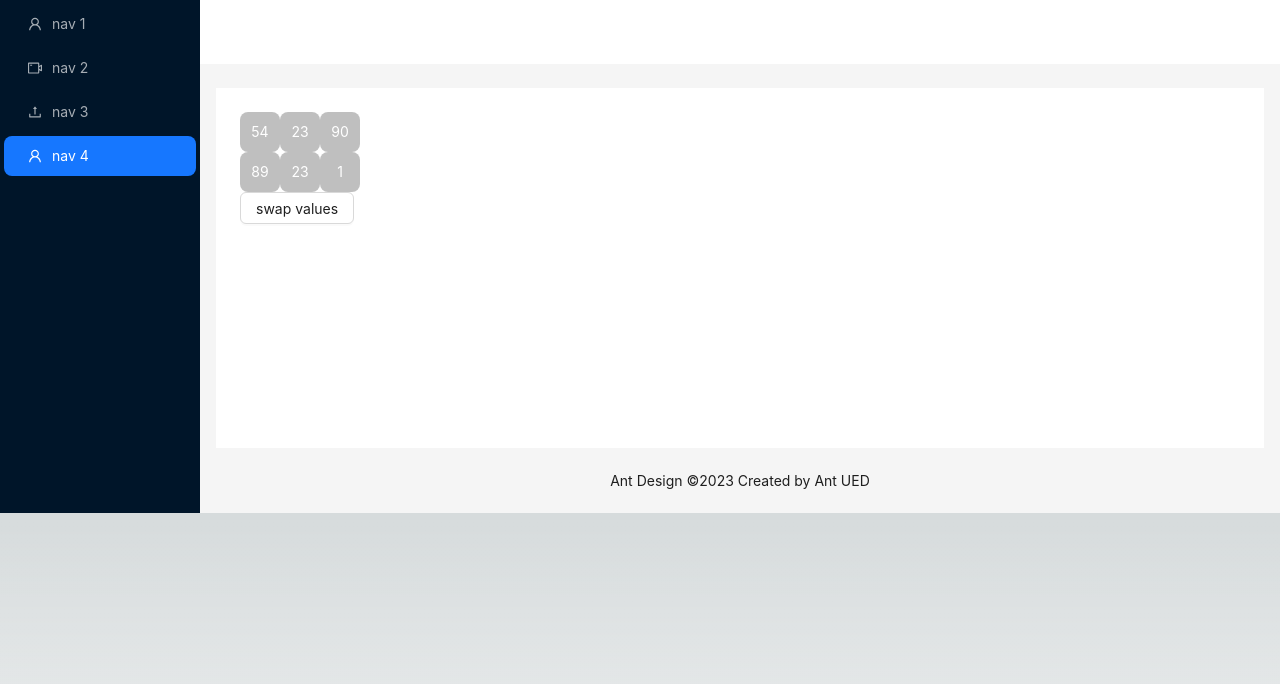
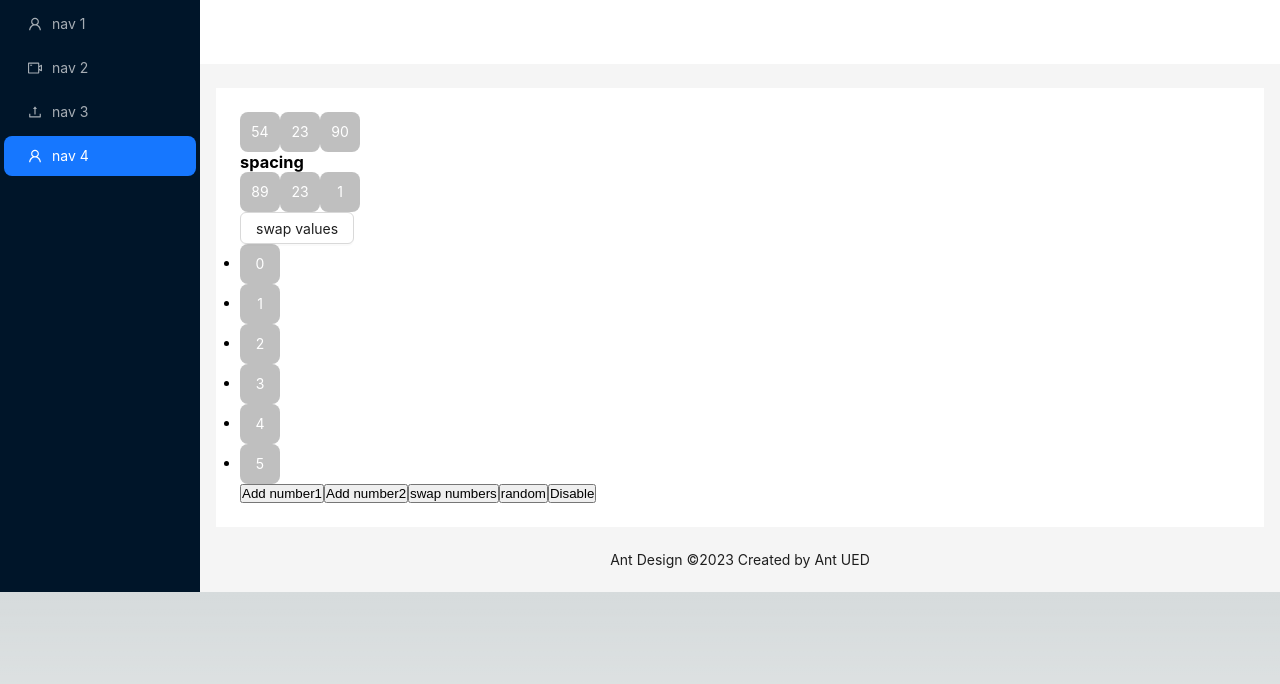
Before and after one commit to Aearsears/explain-lc, a Next.js app: page / in a window 1280 px wide. Shown: the top 684 px of the page. Built offline with nearby package versions, Linux system fonts and the light colour scheme.

Commit message:
added animations

```diff
--- a/package.json
+++ b/package.json
@@ -9,6 +9,7 @@
     "lint": "next lint"
   },
   "dependencies": {
+    "@formkit/auto-animate": "^1.0.0-beta.6",
     "@next/font": "13.1.6",
     "@types/node": "18.11.18",
     "@types/react": "18.0.27",
--- a/src/components/Array.tsx
+++ b/src/components/Array.tsx
@@ -1,12 +1,16 @@
 import { Avatar, Badge } from 'antd';
 import React from 'react';
+import { useAutoAnimate } from '@formkit/auto-animate/react';
 
 interface AppProps {
     data: number[];
+    ref: React.Ref<HTMLButtonElement>;
 }
 
-const Array: React.FC<AppProps> = ({ data }: AppProps) => {
+const Array: React.FC<AppProps> = ({ data }: AppProps & {}) => {
     const cells = [];
+
+    const [parent, enableAnimations] = useAutoAnimate(/* optional config */);
     for (let i = 0; i < data.length; i++) {
         cells.push(
             <Badge>
@@ -16,7 +20,7 @@ const Array: React.FC<AppProps> = ({ data }: AppProps) => {
             </Badge>
         );
     }
-    return <div>{cells}</div>;
+    return <ul ref={parent}>{cells}</ul>;
 };
 
 export default Array;
--- a/src/components/Content.tsx
+++ b/src/components/Content.tsx
@@ -1,5 +1,6 @@
-import { Button } from 'antd';
+import { Avatar, Badge, Button } from 'antd';
 import React, { useState } from 'react';
+import { useAutoAnimate } from '@formkit/auto-animate/react';
 import Array from './Array';
 
 interface AppProps {
@@ -10,10 +11,28 @@ const MyContent: React.FC<AppProps> = ({ data }: AppProps) => {
     const [array1, setArray1] = useState([54, 23, 90]);
     const [array2, setArray2] = useState([89, 23, 1]);
 
+    const [items, setItems1] = useState([0, 1, 2]);
+    const add1 = () => setItems1([...items, items.length]);
+    const add2 = () => setItems2([...items2, items2.length]);
+    const [items2, setItems2] = useState([3, 4, 5]);
+
+    const randomize = () => {
+        items.sort(() => (Math.random() > 0.5 ? 1 : -1));
+        setItems1([...items]);
+    };
+    const swaplistitems = () => {
+        let x1 = items[0];
+        items[0] = items2[0];
+        items2[0] = x1;
+        setItems1([...items]);
+        setItems2([...items2]);
+    };
+    const [parent, enableAnimations] = useAutoAnimate();
+    let animationsOn = true;
     const swapValues = () => {
         let x1 = array1[0];
-        array1[0] = array2[0];
-        array2[0] = x1;
+        array1[0] = array1[1];
+        array1[1] = x1;
         setArray1([...array1]);
         setArray2([...array2]);
         console.log('swapped');
@@ -21,9 +40,48 @@ const MyContent: React.FC<AppProps> = ({ data }: AppProps) => {
 
     return (
         <div>
-            <Array data={array1}></Array>
-            <Array data={array2}></Array>
+            <Array data={array1} ref={parent}></Array>
+            <div>
+                <h3 style={{ color: 'black' }}>spacing</h3>
+            </div>
+            <Array data={array2} ref={parent}></Array>
             <Button onClick={swapValues}>swap values</Button>
+
+            <ul ref={parent} style={{ color: 'black' }}>
+                {items.map((item) => (
+                    <li key={item}>
+                        <Badge key={item}>
+                            <Avatar shape="square" size="large">
+                                {item}
+                            </Avatar>
+                        </Badge>
+                    </li>
+                ))}
+            </ul>
+            <ul ref={parent} style={{ color: 'black' }}>
+                {items2.map((item) => (
+                    <li key={item}>
+                        <Badge>
+                            <Avatar shape="square" size="large">
+                                {item}
+                            </Avatar>
+                        </Badge>
+                    </li>
+                ))}
+            </ul>
+
+            <button onClick={add1}>Add number1</button>
+            <button onClick={add2}>Add number2</button>
+            <button onClick={swaplistitems}>swap numbers</button>
+            <button onClick={randomize}>random</button>
+            <button
+                onClick={() => {
+                    animationsOn = !animationsOn;
+                    enableAnimations(animationsOn);
+                }}
+            >
+                Disable
+            </button>
         </div>
     );
 };
```
Also changed, not shown: 1 other file (tests, documents, lock files or other folders).
